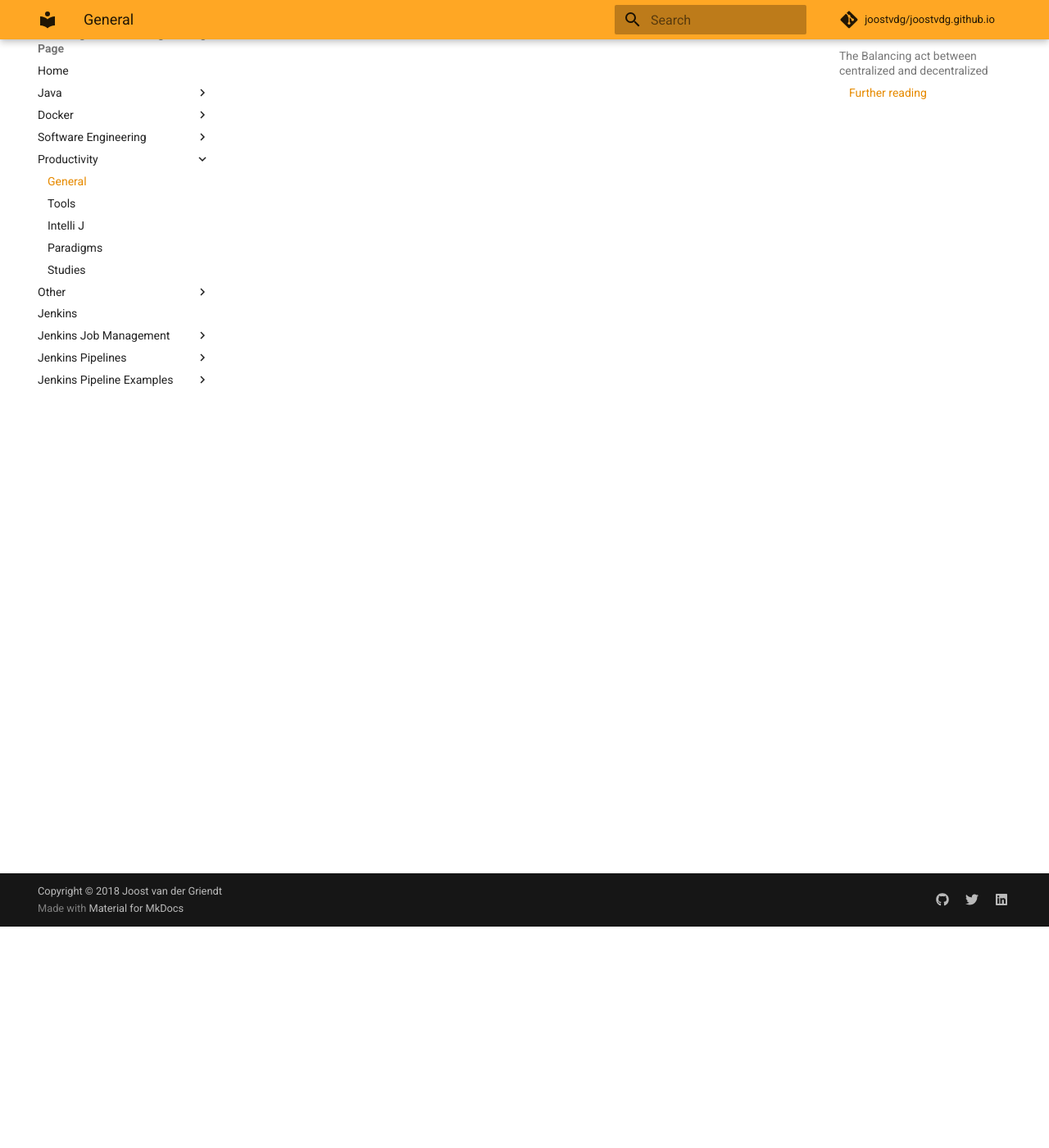
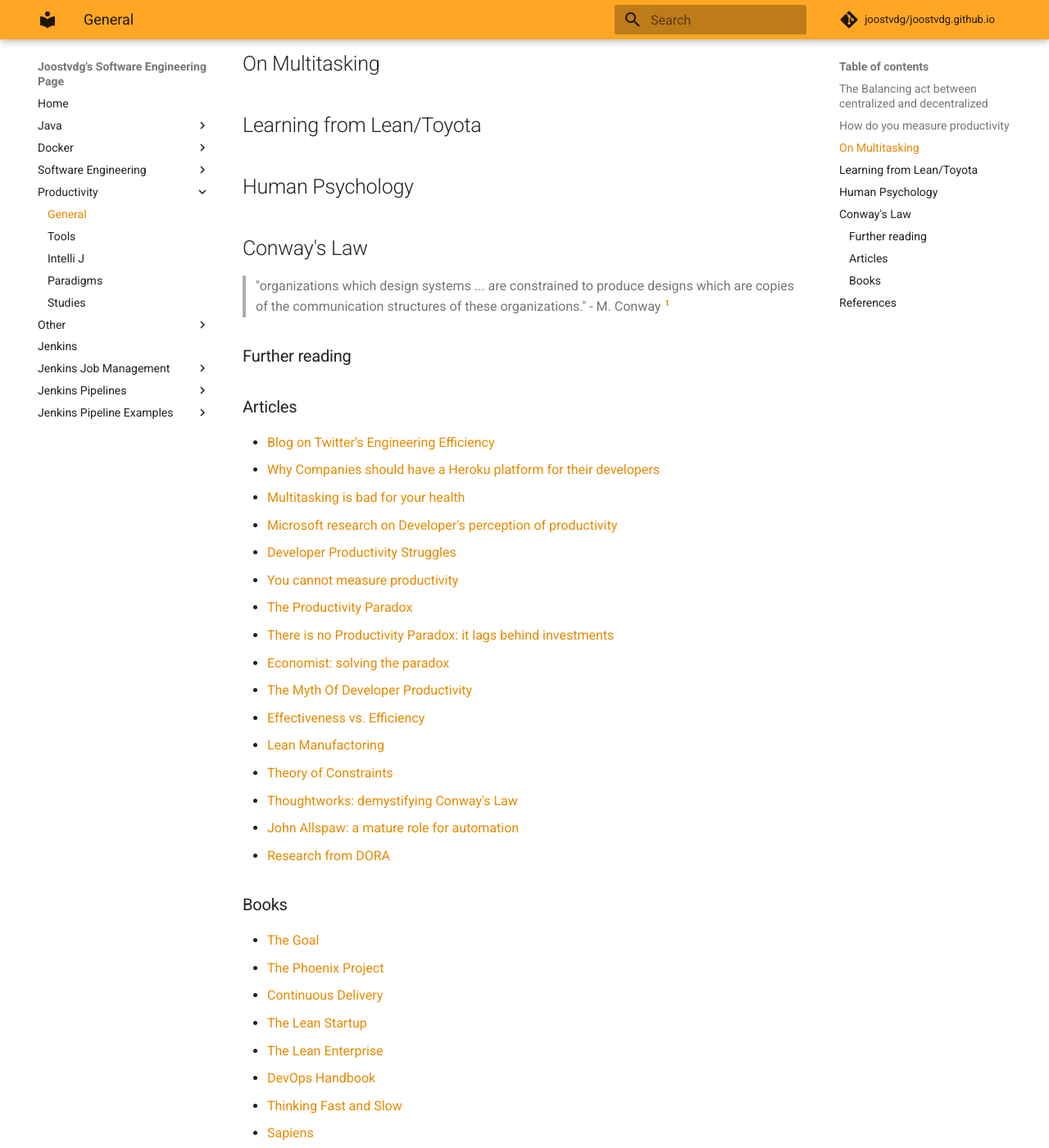
Before and after one commit to joostvdg/joostvdg.github.io, an MkDocs documentation site: the page built from docs/productivity/index.md, in a window 1280 px wide and 1400 px high, scrolled down 270 px. Shown: the whole window at 82% size. Built offline with MkDocs 1.6.1 and Material for MkDocs 9.7.7, drawn with Linux system fonts in a browser that asks for light colours; comment, search, counter and statistics services are not loaded; old or Windows-style settings are respelled for this version of MkDocs; some of the changed text lies outside the part shown.

Commit message:
Updating productivity page. Only resources so far.

```diff
--- a/docs/productivity/index.md
+++ b/docs/productivity/index.md
@@ -1,7 +1,53 @@
 # Developer Productivity
+
 
 ## The Balancing act between centralized and decentralized
 
+## How do you measure productivity
+
+## On Multitasking
+
+## Learning from Lean/Toyota
+
+## Human Psychology
+
+## Conway's Law
+
+> "organizations which design systems ... are constrained to produce designs which are copies of the communication structures of these organizations." - M. Conway [^1]
+
+
 ### Further reading
 
+### Articles
+
 * [Blog on Twitter's Engineering Efficiency](http://www.gigamonkeys.com/flowers/)
+* [Why Companies should have a Heroku platform for their developers](https://medium.com/@anubhavmishra/why-all-companies-should-have-a-heroku-like-platform-for-their-developers-ee96a6fc6bc0)
+* [Multitasking is bad for your health](http://time.com/4737286/multitasking-mental-health-stress-texting-depression/)
+* [Microsoft research on Developer's perception of productivity](https://www.microsoft.com/en-us/research/publication/software-developers-perceptions-of-productivity/)
+* [Developer Productivity Struggles](https://www.mongodb.com/blog/post/stack-overflow-and-mongodb-research-unveils-developer-productivity-struggles)
+* [You cannot measure productivity](https://martinfowler.com/bliki/CannotMeasureProductivity.html)
+* [The Productivity Paradox](https://en.wikipedia.org/wiki/Productivity_paradox)
+* [There is no Productivity Paradox: it lags behind investments](https://cs.stanford.edu/people/eroberts/cs201/projects/productivity-paradox/lag.html)
+* [Economist: solving the paradox](https://www.economist.com/node/375522)
+* [The Myth Of Developer Productivity](https://dev9.com/blog-posts/2015/1/the-myth-of-developer-productivity)
+* [Effectiveness vs. Efficiency](http://www.insightsquared.com/2013/08/effectiveness-vs-efficiency-whats-the-difference/)
+* [Lean Manufactoring](https://en.wikipedia.org/wiki/Lean_manufacturing)
+* [Theory of Constraints](https://en.wikipedia.org/wiki/Theory_of_constraints)
+* [Thoughtworks: demystifying Conway's Law](https://www.thoughtworks.com/insights/blog/demystifying-conways-law)
+* [John Allspaw: a mature role for automation](https://www.kitchensoap.com/2012/09/21/a-mature-role-for-automation-part-i/)
+* [Research from DORA](https://devops-research.com/research.html)
+
+### Books
+
+* [The Goal](https://en.wikipedia.org/wiki/The_Goal_(novel))
+* [The Phoenix Project](https://www.amazon.com/Phoenix-Project-DevOps-Helping-Business/dp/0988262592)
+* [Continuous Delivery](https://www.amazon.com/Continuous-Delivery-Deployment-Automation-Addison-Wesley/dp/0321601912/ref=pd_sim_14_2?_encoding=UTF8&pd_rd_i=0321601912&pd_rd_r=ZD568BK3F8WG61C5M7EJ&pd_rd_w=X19Xz&pd_rd_wg=0nvDe&psc=1&refRID=ZD568BK3F8WG61C5M7EJ)
+* [The Lean Startup](https://www.amazon.com/Lean-Startup-Entrepreneurs-Continuous-Innovation/dp/0307887898/ref=pd_sim_14_13?_encoding=UTF8&pd_rd_i=0307887898&pd_rd_r=SRT93T4D0PQ42EMVM0M3&pd_rd_w=YzhGz&pd_rd_wg=ADDPF&psc=1&refRID=SRT93T4D0PQ42EMVM0M3)
+* [The Lean Enterprise](https://www.amazon.com/Lean-Enterprise-Performance-Organizations-Innovate/dp/1449368425/ref=pd_sim_14_8?_encoding=UTF8&pd_rd_i=1449368425&pd_rd_r=ZD568BK3F8WG61C5M7EJ&pd_rd_w=X19Xz&pd_rd_wg=0nvDe&psc=1&refRID=ZD568BK3F8WG61C5M7EJ)
+* [DevOps Handbook](https://www.amazon.com/DevOps-Handbook-World-Class-Reliability-Organizations/dp/1942788002/ref=pd_bxgy_14_img_2?_encoding=UTF8&pd_rd_i=1942788002&pd_rd_r=SRT93T4D0PQ42EMVM0M3&pd_rd_w=DYLwa&pd_rd_wg=ADDPF&psc=1&refRID=SRT93T4D0PQ42EMVM0M3)
+* [Thinking Fast and Slow](https://www.amazon.com/Thinking-Fast-Slow-Daniel-Kahneman-ebook/dp/B005MJFA2W/ref=sr_1_1?s=books&ie=UTF8&qid=1520193959&sr=1-1&keywords=thinking+fast+and+slow)
+* [Sapiens](https://www.amazon.com/Sapiens-Humankind-Yuval-Noah-Harari-ebook/dp/B00K7ED54M/ref=pd_sim_351_2?_encoding=UTF8&psc=1&refRID=A1KNY9QCKWPQ94BA248Q)
+
+## References
+
+[^1]: [Conway's law in wikipedia](https://en.wikipedia.org/wiki/Conway%27s_law)
```
